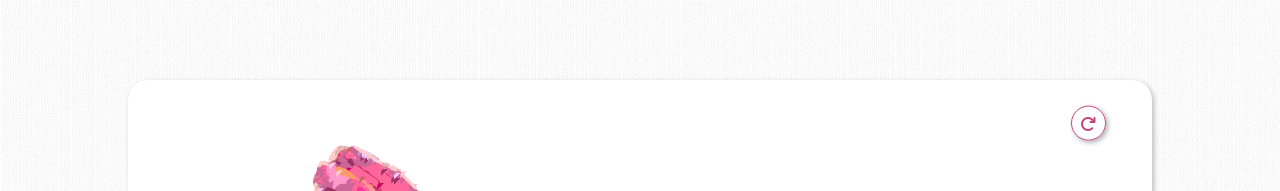
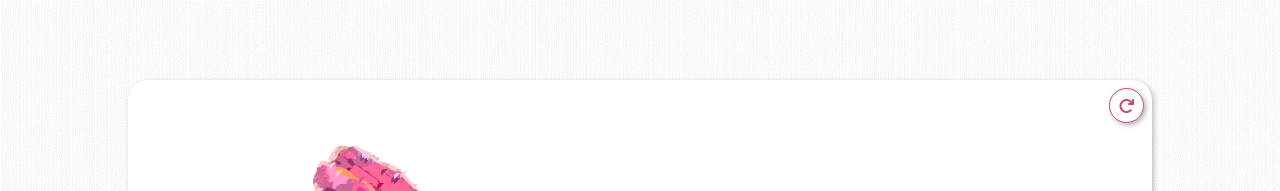
Before and after one commit to shir0206/ShirWeb, a React (Create React App) app: page / in a window 1280 px wide. Shown: the top 191 px of the page. Built offline with nearby package versions, Linux system fonts and the light colour scheme.

Commit message:
Update height viewport

```diff
--- a/src/App.css
+++ b/src/App.css
@@ -16,6 +16,8 @@
   text-align: center;
   background-image: url("./images/background.png");
   height: 100vh;
+  height: calc(var(--vh, 1vh) * 100);
+
   overflow: hidden;
   display: flex;
   justify-content: center;
--- a/src/App.js
+++ b/src/App.js
@@ -16,9 +16,18 @@
   const [animationPlayed, setAnimationPlayed] = useState(false);
   const [openReadMore, setOpenReadMore] = useState(false);
 
+  let vh = window.innerHeight * 0.01;
+  vh = height * 0.01;
+  document.documentElement.style.setProperty("--vh", `${vh}px`);
+
   let cardContent;
   if (tab === 0) {
-    cardContent = <Intro animationPlayed={animationPlayed} setAnimationPlayed={setAnimationPlayed}/>;
+    cardContent = (
+      <Intro
+        animationPlayed={animationPlayed}
+        setAnimationPlayed={setAnimationPlayed}
+      />
+    );
   } else if (tab === 1) {
     cardContent = <Project />;
   } else if (tab === 2) {
--- a/src/components/Intro/intro.css
+++ b/src/components/Intro/intro.css
@@ -29,7 +29,9 @@
   justify-content: center;
   flex-direction: column;
   display: flex;
-  transform: translate(35vw, 2vw);
+  top: 0;
+  right: 0;
+  margin: 0.5em;
   position: absolute;
   background: rgba(255, 255, 255, 0.6);
   box-shadow: 2px 2px 5px rgba(51, 61, 71, 0.4);
```
